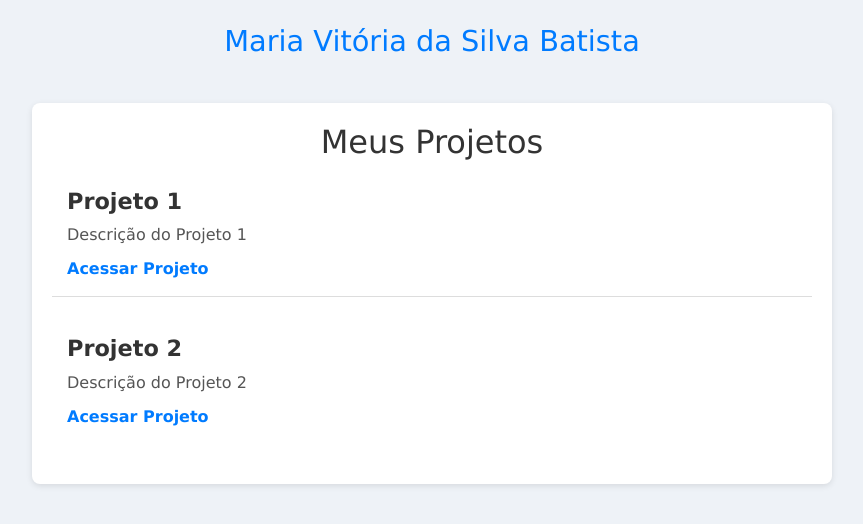
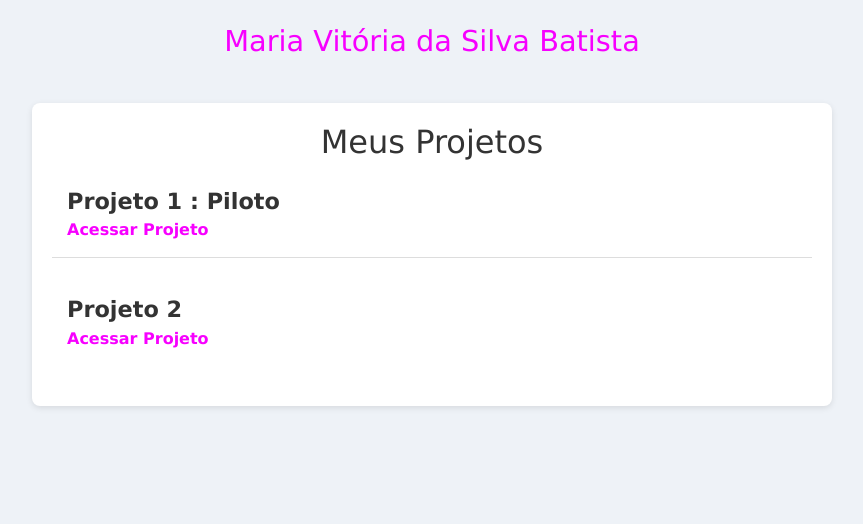
Before and after one commit to vitoriaif/proweb, a plain HTML site: page index.html in a window 1280 px wide. Shown: the whole page, without its empty margins (208-1071 px from the left). Drawn offline with nearby package versions, Linux system fonts and the light colour scheme.

Commit message:
Publicando projeto para GitHub Pages

```diff
--- a/index.html
+++ b/index.html
@@ -16,7 +16,7 @@
         text-align: center;
         margin-top: 20px;
         font-size: 1.8rem;
-        color: #007bff;
+        color: #f700ff;
     }
     .projects-container {
         margin: 40px auto;
@@ -44,14 +44,14 @@
         color: #555;
     }
     .project-link {
-        color: #007bff;
+        color: #f700ff;
         text-decoration: none;
         font-weight: bold;
         font-size: 1rem;
     }
     .project-link:hover {
         text-decoration: underline;
-        color: #0056b3;
+        color: #f700ff;
     }
 </style>
 </head>
@@ -62,14 +62,14 @@
     <h2 class="text-center">Meus Projetos</h2>
 
     <div class="project-item">
-        <div class="project-title">Projeto 1</div>
-        <div class="project-description">Descrição do Projeto 1</div>
+        <div class="project-title">Projeto 1 : Piloto</div>
+
         <a href="https://piloto-ten.vercel.app/" class="project-link" target="_blank">Acessar Projeto</a>
     </div>
 
     <div class="project-item">
         <div class="project-title">Projeto 2</div>
-        <div class="project-description">Descrição do Projeto 2</div>
+
         <a href="#" class="project-link" target="_blank">Acessar Projeto</a>
     </div>
 
```
